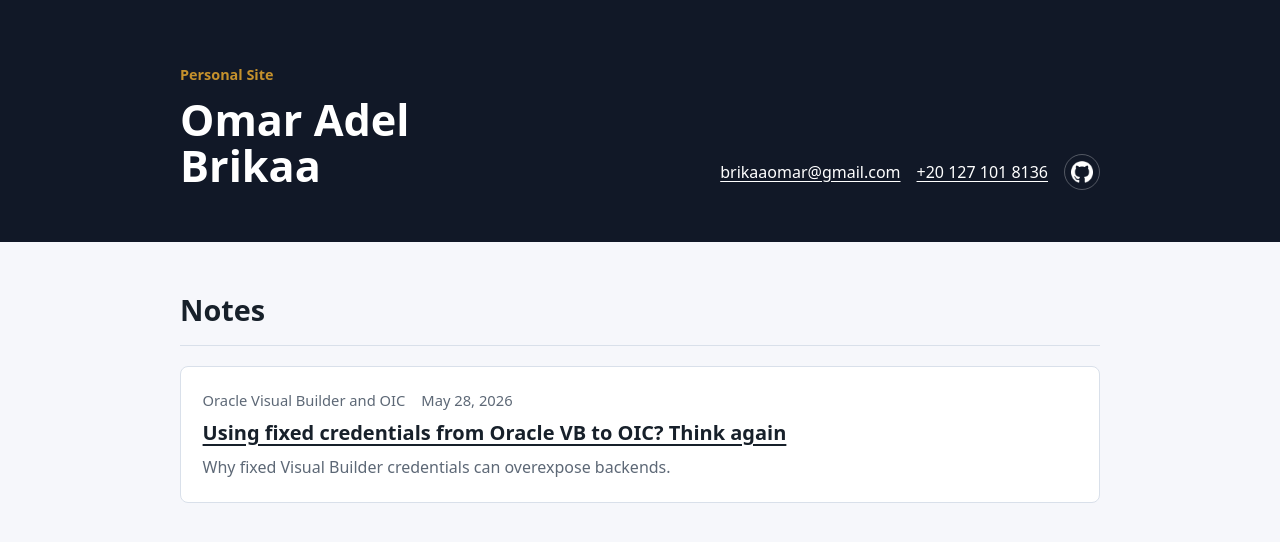
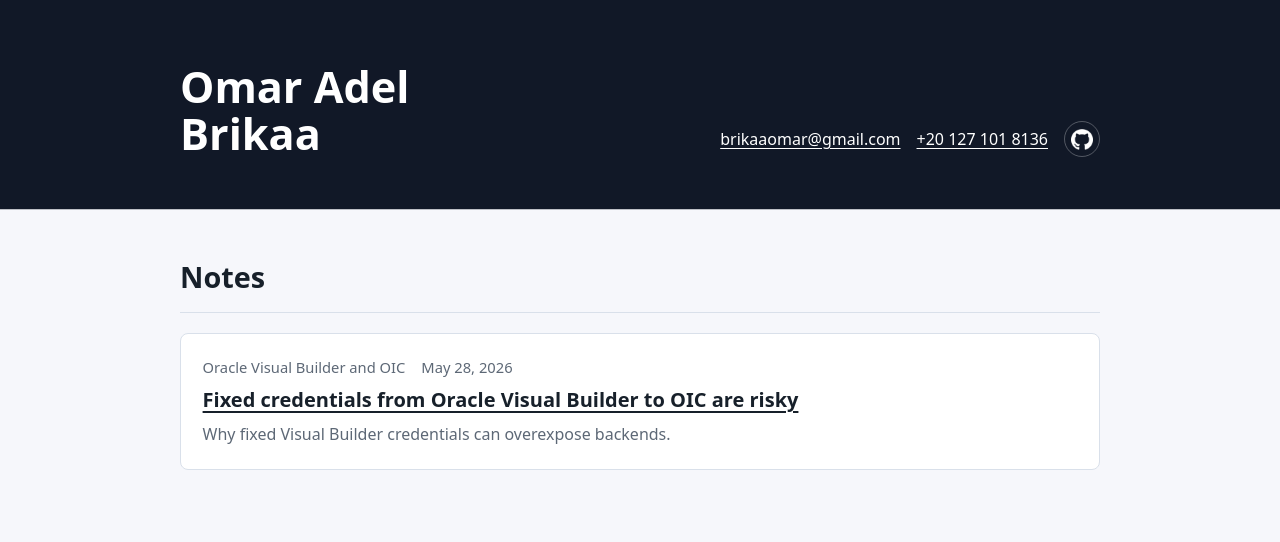
Before and after one commit to Brikaa/brikaa.github.io, a Jekyll site: the page built from index.html, in a window 1280 px wide. Shown: the top 542 px of the page. Built offline with Jekyll 4.4.1, drawn with Linux system fonts in a browser that asks for light colours.

Commit message:
Article title, remove 'Personal Site'

```diff
--- a/index.html
+++ b/index.html
@@ -20,7 +20,6 @@
     <main class="page-shell">
         <header class="profile">
             <div class="profile-summary">
-                <p class="eyebrow">Personal Site</p>
                 <h1>Omar Adel Brikaa</h1>
             </div>
 
--- a/visual-builder-oic-fixed-credentials.md
+++ b/visual-builder-oic-fixed-credentials.md
@@ -1,6 +1,6 @@
 ---
 layout: article
-title: Using fixed credentials from Oracle VB to OIC? Think again
+title: Fixed credentials from Oracle Visual Builder to OIC are risky
 description: Why fixed Visual Builder credentials can overexpose backends.
 date: 2026-05-28
 topic: Oracle Visual Builder and OIC
```
